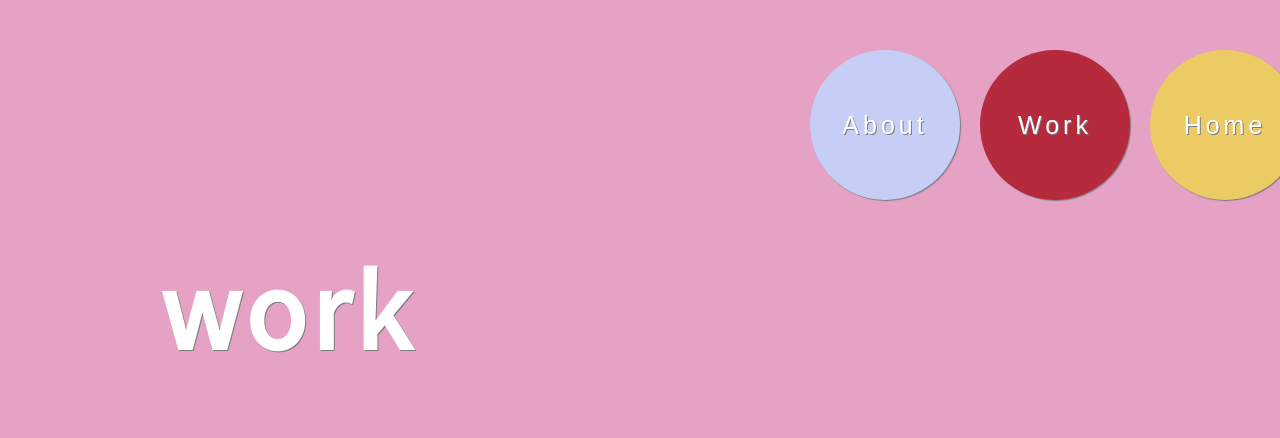
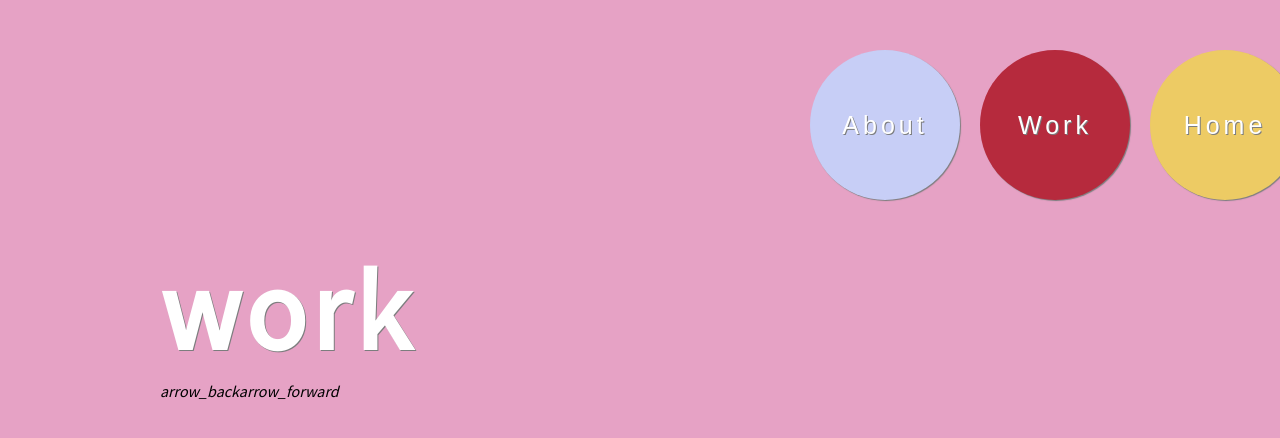
Before and after one commit to cookiesburg/tom-defeo, a React (Create React App) app: page /work in a window 1280 px wide. Shown: the top 438 px of the page. Built offline with nearby package versions, Linux system fonts and the light colour scheme.

Commit message:
create Slide component for Work

```diff
--- /dev/null
+++ b/src/ArrowBack.js
@@ -0,0 +1,11 @@
+import React from 'react';
+
+const ArrowBack = () => {
+  return(
+    <i class="material-icons">
+      arrow_back
+    </i>
+  );
+}
+
+export default ArrowBack;
--- /dev/null
+++ b/src/ArrowNext.js
@@ -0,0 +1,11 @@
+import React from 'react';
+
+const ArrowNext = () => {
+  return(
+    <i class="material-icons">
+      arrow_forward
+    </i>
+  );
+}
+
+export default ArrowNext;
--- a/src/Slider.js
+++ b/src/Slider.js
@@ -1,25 +1,41 @@
 import React, { Component } from 'react';
+import Slide from './Slide';
+import ArrowBack from './ArrowBack';
+import ArrowNext from './ArrowNext';
 
 class Slider extends Component {
   state = {
     projects: [
       {
-        id: 1,
         name: 'GolfFriends',
         desc: 'Web Application that tracks a scoring history and handicap index',
       },
       {
-        id: 2,
         name: 'Closet',
         desc: 'Retail clothing application',
       },
-    ]
+    ],
+    currentIndex: 0,
+  }
+
+  nextSlide = () => {
+    this.setState({currentIndex: 1});
+  }
+
+  previousSlide = () => {
+    this.setState({currentIndex: 0});
   }
 
   render() {
     return(
       <div>
-        slider
+        {
+          this.state.projects.map((project, i) => {
+            <Slide key={i} project={project}/>
+          })
+        }
+        <ArrowBack onClick={this.previousSlide}/>
+        <ArrowNext onClick={this.nextSlide}/>
       </div>
     );
   }
--- a/src/Work.js
+++ b/src/Work.js
@@ -1,5 +1,6 @@
 import React from 'react';
 import styled from 'styled-components';
+import Slider from './Slider';
 
 const Work = () => {
   return(
@@ -7,7 +8,7 @@ const Work = () => {
       <div className='title'>
         work
       </div>
-
+      <Slider />
     </Wrapper>
   );
 }
```
